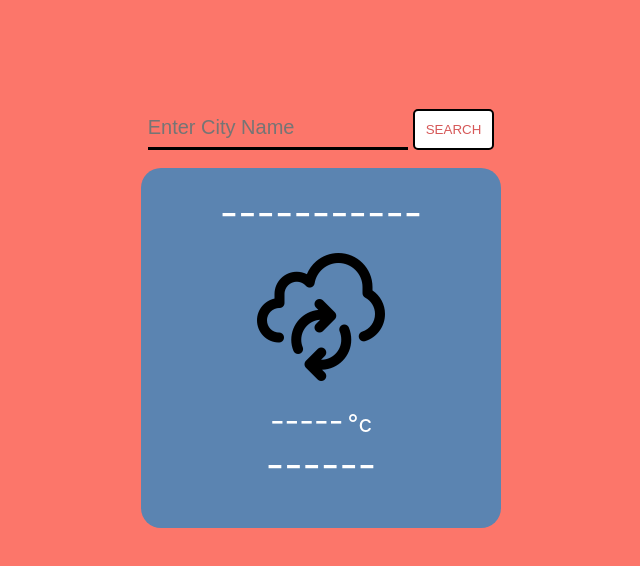
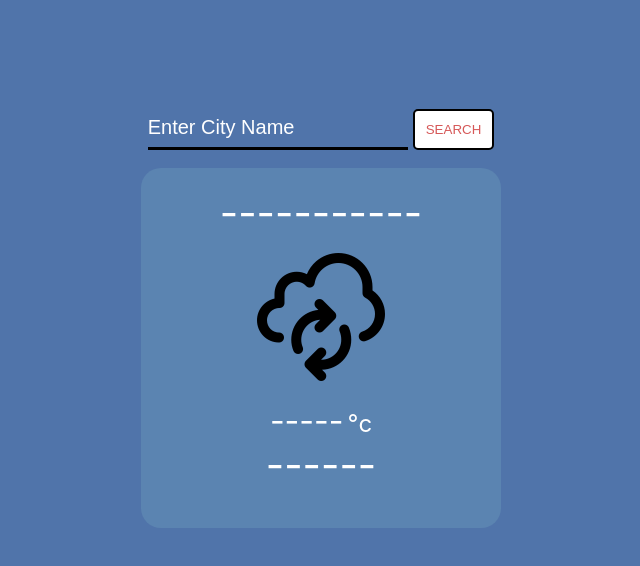
Before and after one commit to sachan-shreya10/Weather-App, a plain HTML site: page index.html in a window 1280 px wide. Shown: the whole page, without its empty margins (319-959 px from the left). Drawn offline with Linux system fonts and the light colour scheme.

Commit message:
Update style.css

```diff
--- a/style.css
+++ b/style.css
@@ -5,7 +5,7 @@
 }
 body{
     height: 100px;
-    background-color:#FC766AFF;
+    background-color:rgb(80, 116, 170);
 }
 #search{
     display: flex;
@@ -13,6 +13,9 @@ body{
     align-items: center;
     margin-top: 100px;
 }
+::placeholder {
+    color:white;
+  }
 #temp{
     text-align: center;
 }
```
